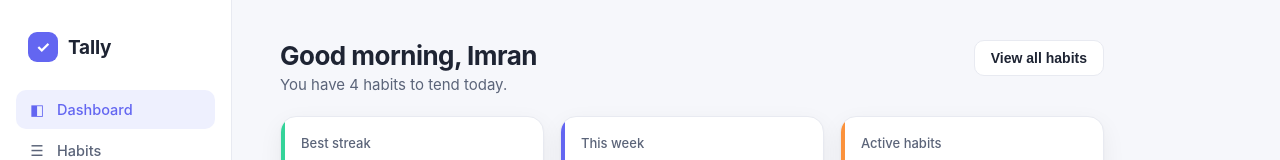
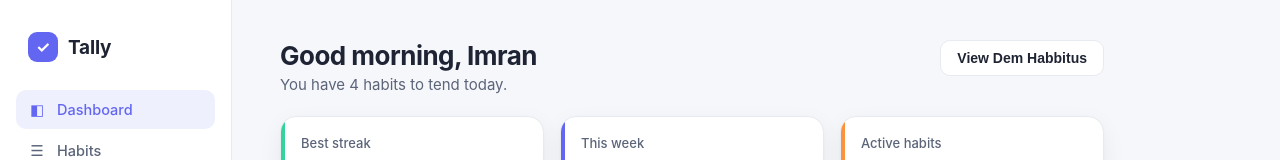
Before and after one commit to imsobe/tally, a React (Vite) app: page / in a window 1280 px wide. Shown: the top 160 px of the page. Built offline with nearby package versions, Linux system fonts and the light colour scheme.

Commit message:
review-os pass_1781138047815_1 (ready-for-review)

```diff
--- a/src/pages/Dashboard.tsx
+++ b/src/pages/Dashboard.tsx
@@ -15,7 +15,7 @@ export function Dashboard() {
           <p className="page-subtitle">You have {today.length} habits to tend today.</p>
         </div>
         <Link to="/habits">
-          <Button variant="secondary">View all habits</Button>
+          <Button variant="secondary">View Dem Habbitus</Button>
         </Link>
       </header>
 
```
